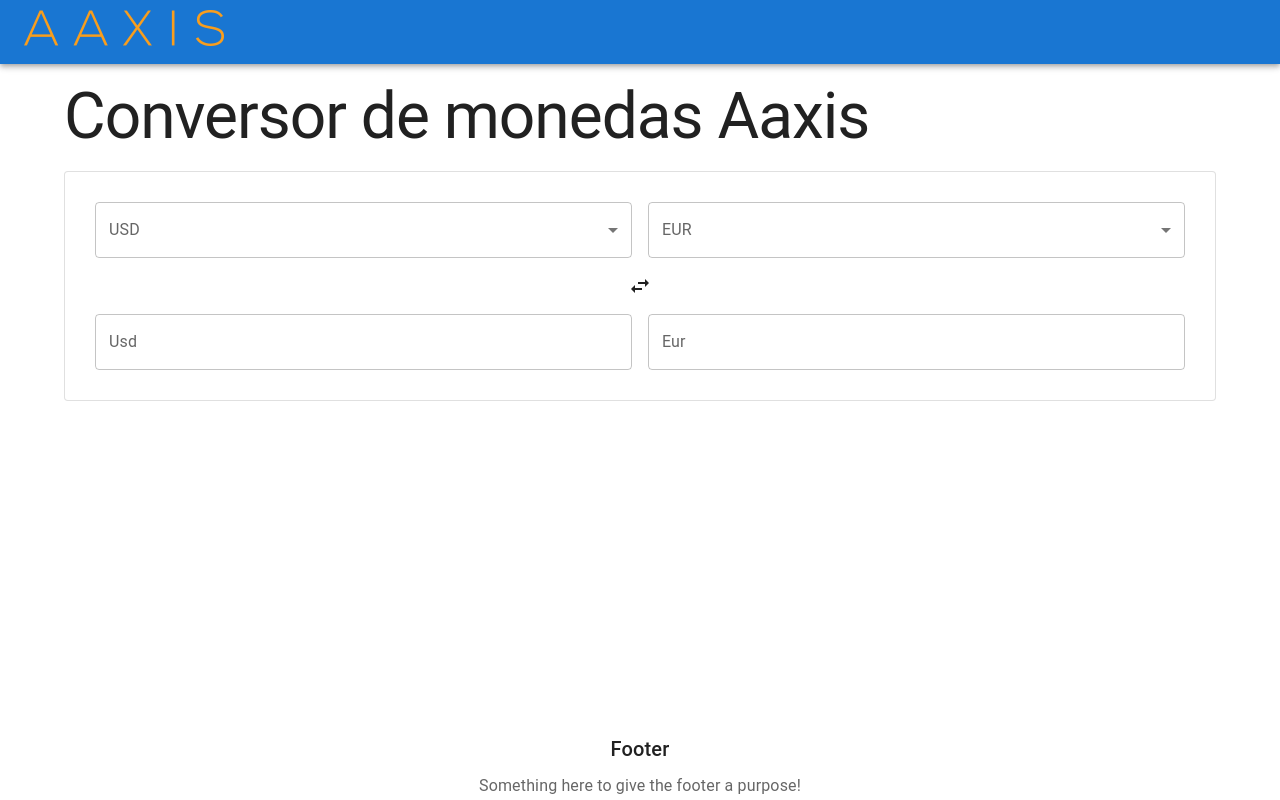
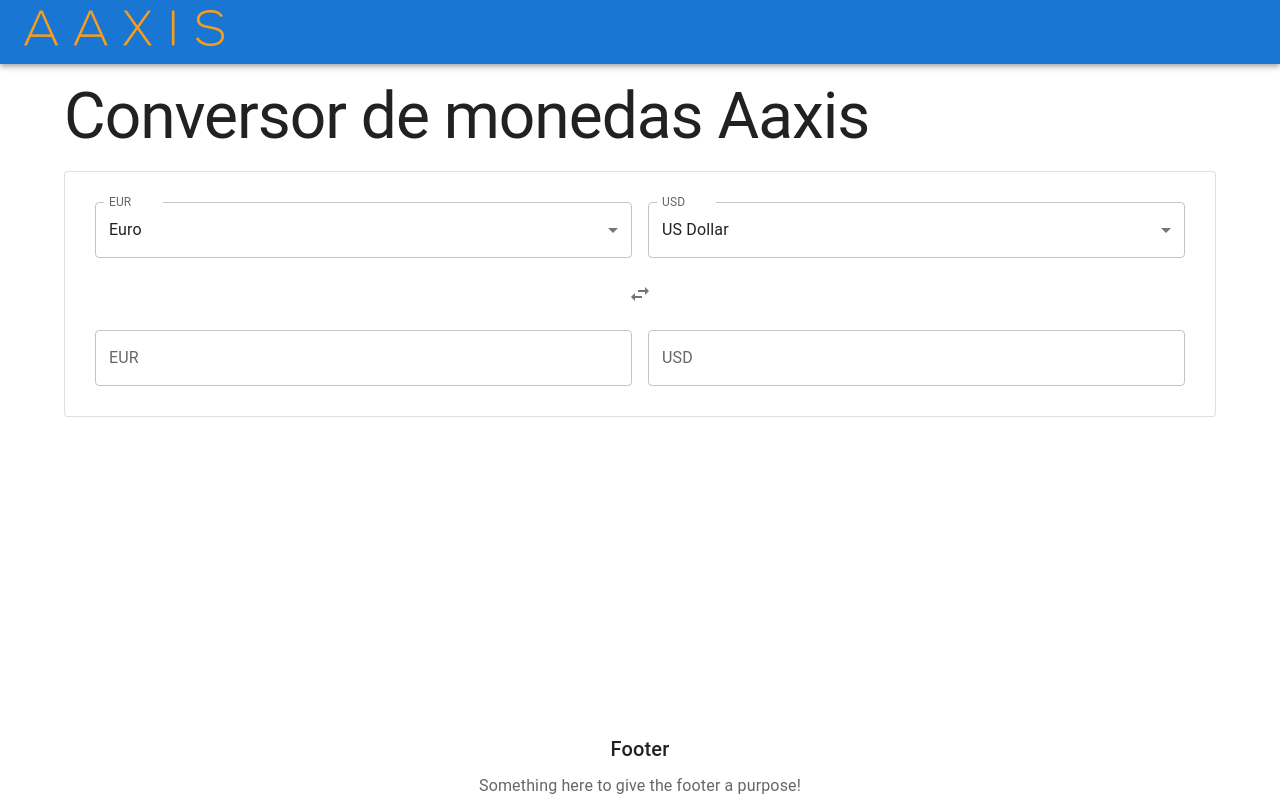
Before and after one commit to javim89/aaxis-react, a React (Vite) app: page / in a window 1280 px wide. Built offline with nearby package versions, Linux system fonts and the light colour scheme.

Commit message:
feat: handle selects

```diff
--- a/sections/CurrencyConverterSection.jsx
+++ b/sections/CurrencyConverterSection.jsx
@@ -1,10 +1,11 @@
 import { useState } from "react"
-import { Box, Card, Grid, Select, TextField, MenuItem, FormControl, InputLabel } from "@mui/material";
+import { Box, Card, Grid, Select, TextField, MenuItem, FormControl, InputLabel, IconButton } from "@mui/material";
 import ImportExportIcon from '@mui/icons-material/ImportExport';
 import axios from "axios";
 import { useQuery } from "react-query";
 import { useMemo } from "react";
 import currenciesData from "./currencies.json"
+import { useEffect } from "react";
 
 const getCurrencies = async () => {
   const currencies = new Promise((resolve) => {
@@ -22,20 +23,35 @@ const CurrencyConverterSection = () => {
     refetchOnWindowFocus: false,
   })
 
-  const [currency, setCurrency] = useState("");
-  const handleOnChange = (e) => {
-    setCurrency(e.target.value)
-    console.log(e.target.value)
-  }
-
   const currenciesArray = useMemo(() => {
-    console.log(currencies)
     return Object.entries(currencies.data).map(([code, details]) => ({
       code,
       ...details
     }));
   }, [currencies])
 
+  const [currencyOne, setCurrencyOne] = useState(currenciesArray[0]);
+  const [currencyTwo, setCurrencyTwo] = useState(currenciesArray[1]);
+
+  const handleOnChangeCurrencyOne = (e) => {
+    const currency = currenciesArray.find((c) => c.code == e.target.value)
+    setCurrencyOne(currency)
+  }
+
+  const handleOnChangeCurrencyTwo = (e) => {
+    const currency = currenciesArray.find((c) => c.code == e.target.value)
+    setCurrencyTwo(currency);
+  }
+
+  const handleSwitchCurrency = () => {
+    setCurrencyOne(currencyTwo)
+    setCurrencyTwo(currencyOne)
+  }
+
+  useEffect(() => {
+    console.log({currencyOne})
+    console.log({currencyTwo})
+  }, [currencyOne, currencyTwo])
   return (
     <Card variant="outlined" sx={{
       padding: "30px"
@@ -46,13 +62,13 @@ const CurrencyConverterSection = () => {
           sm: 1
         }}>
           <FormControl fullWidth>
-            <InputLabel id="demo-simple-select-label">USD</InputLabel>
+            <InputLabel id="demo-simple-select-label">{currencyOne.code}</InputLabel>
             <Select
               labelId="demo-simple-select-label"
               id="demo-simple-select"
-              value={currency}
+              value={currencyOne.code}
               label="Currency"
-              onChange={handleOnChange}
+              onChange={handleOnChangeCurrencyOne}
             >
               {currenciesArray.map((currencie) => (
                 <MenuItem key={currencie.code} value={currencie.code}>{currencie.name}</MenuItem>
@@ -65,26 +81,28 @@ const CurrencyConverterSection = () => {
           sm: 4
         }}>
           <FormControl fullWidth>
-            <TextField id="outlined-basic" label="Usd" variant="outlined" type="number" />
+            <TextField id="outlined-basic" label={currencyOne.code} variant="outlined" type="number" />
           </FormControl>
         </Grid>
         <Grid item xs={12} component={Box} order={{ xs: 5, sm: 3 }} display={"flex"} justifyContent={{
           xs: "flex-end",
           sm: "center"
         }}>
-          <ImportExportIcon sx={{
-            transform: "rotate(90deg)"
-          }} />
+          <IconButton onClick={handleSwitchCurrency}>
+            <ImportExportIcon sx={{
+              transform: "rotate(90deg)"
+            }} />
+          </IconButton>
         </Grid>
         <Grid item xs={12} sm={6} order={{ xs: 3, sm: 2 }}>
           <FormControl fullWidth>
-            <InputLabel id="demo-simple-select-label">EUR</InputLabel>
+            <InputLabel id="demo-simple-select-label">{currencyTwo.code}</InputLabel>
             <Select
               labelId="demo-simple-select-label"
               id="demo-simple-select"
-              value={currency}
+              value={currencyTwo.code}
               label="Currency"
-              onChange={handleOnChange}
+              onChange={handleOnChangeCurrencyTwo}
             >
               {currenciesArray.map((currencie) => (
                 <MenuItem key={currencie.code} value={currencie.code}>{currencie.name}</MenuItem>
@@ -94,7 +112,7 @@ const CurrencyConverterSection = () => {
         </Grid>
         <Grid item xs={12} sm={6} order={{ xs: 4, sm: 5 }}>
           <FormControl fullWidth>
-            <TextField id="outlined-basic" label="Eur" variant="outlined" type="number" />
+            <TextField id="outlined-basic" label={currencyTwo.code} variant="outlined" type="number" />
           </FormControl>
         </Grid>
       </Grid>
```
